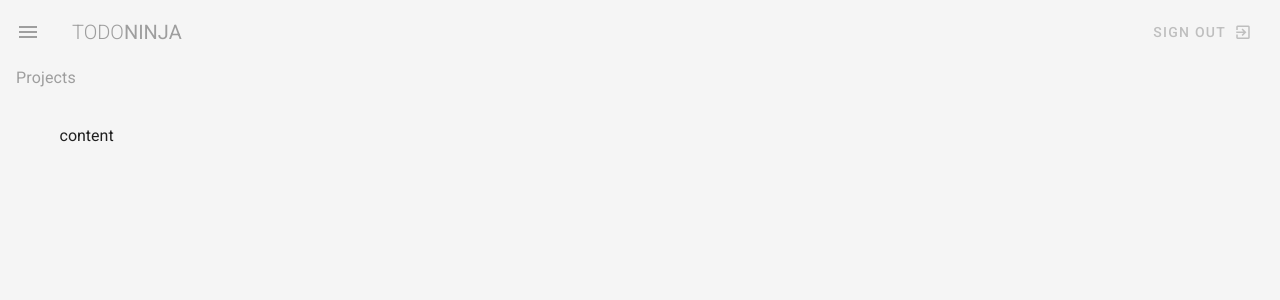
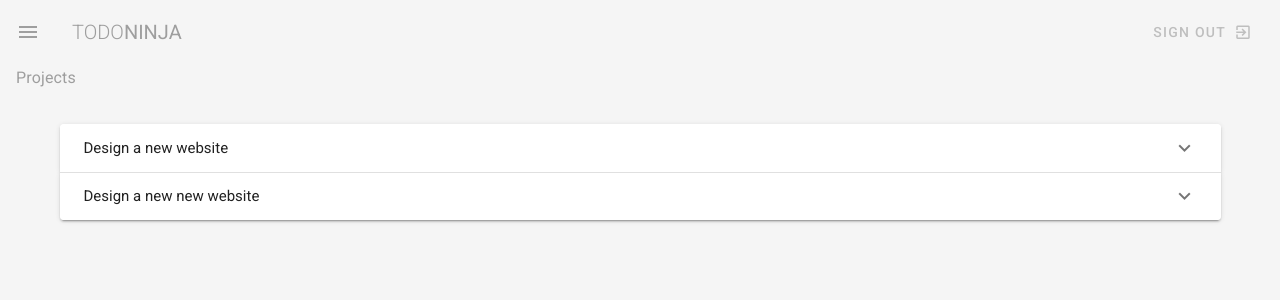
Before and after one commit to KlaytonJr/todo-ninja-vuetify, a Vue app: page /projects in a window 1280 px wide. Shown: the top 300 px of the page. Built offline with nearby package versions, Linux system fonts and the light colour scheme.

Commit message:
Informations: 	- Expansion Panels

```diff
--- a/src/views/Projects.vue
+++ b/src/views/Projects.vue
@@ -3,7 +3,20 @@
     <h1 class="subtitle-1 grey--text">Projects</h1>
 
     <v-container class="my-5">
-      content
+      <v-expansion-panels>
+        <v-expansion-panel
+          v-for="project in myProjects"
+          :key="project.title"
+        >
+          <v-expansion-panel-header>
+            {{project.title}}
+          </v-expansion-panel-header>
+          <v-expansion-panel-content class="px-4 grey--text">
+            <div class="font-weight-bold">due by {{project.due}}</div>
+            <div>{{project.content}}</div>
+          </v-expansion-panel-content>
+        </v-expansion-panel>
+      </v-expansion-panels>
     </v-container>
   </div>
 </template>
@@ -11,5 +24,26 @@
 <script>
   export default {
     name: 'Projects',
+
+    data() {
+      return {
+        projects: [
+          { title: 'Design a new website', person: 'The Net Ninja', due: '1st Jan 2019', status: 'ongoing', content: 'Lorem ipsum dolor sit amet consectetur adipisicing elit. Sunt consequuntur eos eligendi illum minima adipisci deleniti, dicta mollitia enim explicabo fugiat quidem ducimus praesentium voluptates porro molestias non sequi animi!'},
+          { title: 'Code up the homepage', person: 'Chun Li', due: '10th Jan 2019', status: 'complete', content: 'Lorem ipsum dolor sit amet consectetur adipisicing elit. Sunt consequuntur eos eligendi illum minima adipisci deleniti, dicta mollitia enim explicabo fugiat quidem ducimus praesentium voluptates porro molestias non sequi animi!'},
+          { title: 'Design video thumbnails', person: 'Ryu', due: '20th Dec 2018', status: 'complete', content: 'Lorem ipsum dolor sit amet consectetur adipisicing elit. Sunt consequuntur eos eligendi illum minima adipisci deleniti, dicta mollitia enim explicabo fugiat quidem ducimus praesentium voluptates porro molestias non sequi animi!'},
+          { title: 'Create a community forum', person: 'Gouken', due: '20th Oct 2018', status: 'overdue', content: 'Lorem ipsum dolor sit amet consectetur adipisicing elit. Sunt consequuntur eos eligendi illum minima adipisci deleniti, dicta mollitia enim explicabo fugiat quidem ducimus praesentium voluptates porro molestias non sequi animi!'},
+          { title: 'Design a new new website', person: 'The Net Ninja', due: '1st Jan 2019', status: 'ongoing', content: 'Lorem ipsum dolor sit amet consectetur adipisicing elit. Sunt consequuntur eos eligendi illum minima adipisci deleniti, dicta mollitia enim explicabo fugiat quidem ducimus praesentium voluptates porro molestias non sequi animi!'},
+
+        ]
+      }
+    },
+
+    computed: {
+      myProjects() {
+        return this.projects.filter(project => {
+          return project.person === 'The Net Ninja';
+        });
+      }
+    }
   }
 </script>
```
